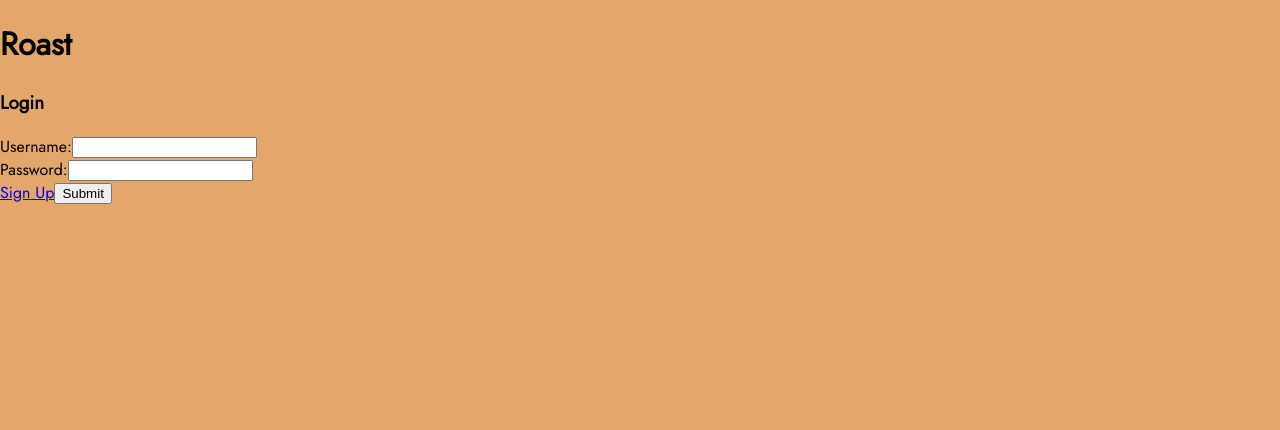
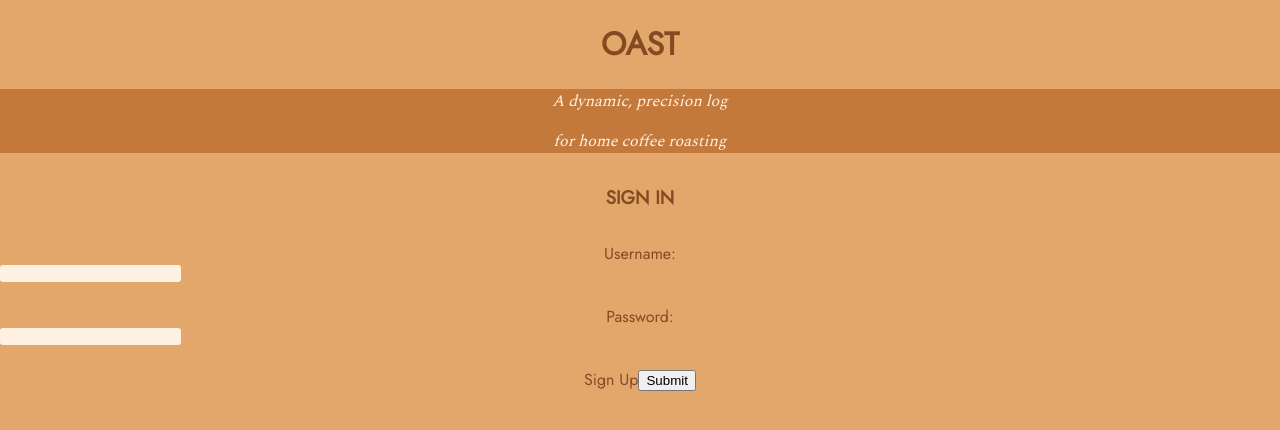
Before and after one commit to lancehsimmons/Roast, a React (Create React App) app in the folder client/: page /sign-in in a window 1280 px wide. Shown: the top 430 px of the page. Built offline with nearby package versions, Linux system fonts and the light colour scheme.

Commit message:
sign-in, global, and layout css shaping up

```diff
--- a/client/src/App.css
+++ b/client/src/App.css
@@ -1,4 +1,4 @@
-@import url('https://fonts.googleapis.com/css2?family=Jost&display=swap');
+/* @import url('https://fonts.googleapis.com/css2?family=Jost&display=swap');
 @import url('https://fonts.googleapis.com/css2?family=Spectral&display=swap');
 
 
@@ -8,8 +8,4 @@ body {
   min-height: 100vh;
   width: 100vw;
   font-family: "Jost", serif;
-}
-
-/* .welcome {
-  font-family: "Spectral", serif;
 } */
--- a/client/src/assets/sign-in.css
+++ b/client/src/assets/sign-in.css
@@ -0,0 +1,16 @@
+
+.descriptor {
+  font-style: italic;
+  background-color: #C3793C;
+}
+
+.descriptor-div {
+  background-color: #C3793C;
+  color: #FFF1E2;
+  font-style: italic;
+  font-family: 'Spectral', serif;
+}
+
+h5 {
+  font-size: 14pt;
+}
--- a/client/src/index.css
+++ b/client/src/index.css
@@ -1,13 +1,34 @@
+@import url('https://fonts.googleapis.com/css2?family=Jost&display=swap');
+@import url('https://fonts.googleapis.com/css2?family=Spectral&display=swap');
+
+
 body {
+  background-color: #E3A76B;
   margin: 0;
-  font-family: -apple-system, BlinkMacSystemFont, 'Segoe UI', 'Roboto', 'Oxygen',
-    'Ubuntu', 'Cantarell', 'Fira Sans', 'Droid Sans', 'Helvetica Neue',
-    sans-serif;
-  -webkit-font-smoothing: antialiased;
-  -moz-osx-font-smoothing: grayscale;
+  min-height: 100vh;
+  width: 100vw;
+  font-family: "Jost", serif;
+  color: #844A23;
+  text-align: center;
+}
+
+a {
+  text-decoration: none;
+  color: #844A23;
 }
 
 code {
   font-family: source-code-pro, Menlo, Monaco, Consolas, 'Courier New',
     monospace;
 }
+
+input {
+  background-color: #FFF1E2;
+  border: none;
+  border-radius: 3px;
+
+}
+
+input, label {
+  display: block;
+}
--- a/client/src/screens/SignIn.jsx
+++ b/client/src/screens/SignIn.jsx
@@ -1,5 +1,6 @@
 import { useState } from 'react'
 import { Link } from 'react-router-dom';
+import '../assets/sign-in.css'
 
 export default function SignIn({handleSignIn}) {
   const [formData, setFormData] = useState({
@@ -17,12 +18,17 @@ export default function SignIn({handleSignIn}) {
   };
   return (
     <div>
-      <h1>Roast</h1>
+      <h1>OAST</h1>
+      <div className='descriptor-div'>
+        <p className='descriptor'>A dynamic, precision log</p>
+        <p className='descriptor'>     for home coffee roasting</p>
+
+      </div>
     <form onSubmit={(e)=> {
       e.preventDefault();
       handleSignIn(formData);
     }}>
-      <h3>Login</h3>
+      <h5>SIGN IN</h5>
       <label>
         Username:
         <input
```
